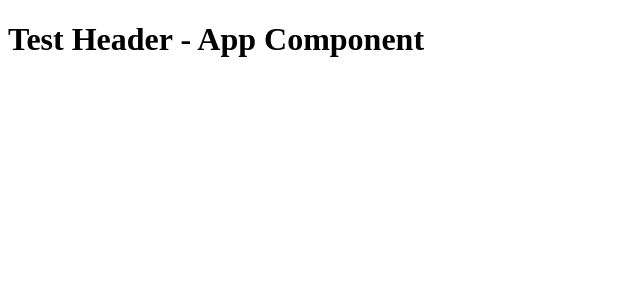
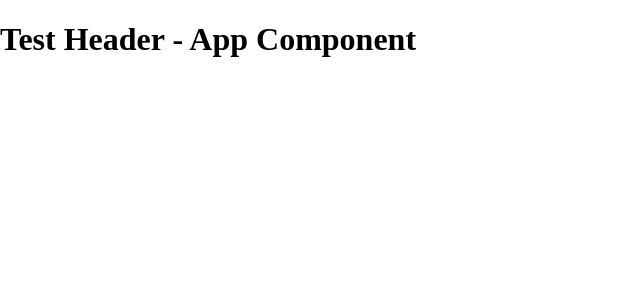
Before and after one commit to Atifa1372/Totally_Spies, an Angular app: page / in a window 1280 px wide. Shown: the top 300 px of the page, without its empty margins (0-640 px from the left). Built offline with nearby package versions, Linux system fonts and the light colour scheme.

Commit message:
style: add global styles

```diff
--- a/src/styles.css
+++ b/src/styles.css
@@ -1 +1,14 @@
 /* You can add global styles to this file, and also import other style files */
+body {
+  min-height: 100vh;
+  overflow-x: auto !important;
+  margin: 0;
+}
+
+:root {
+  --color-1: #003285;
+  --color-2: #315E9A;
+  --color-3: #FFEC8C;
+
+  /*todo: .button-1*/
+}
```
